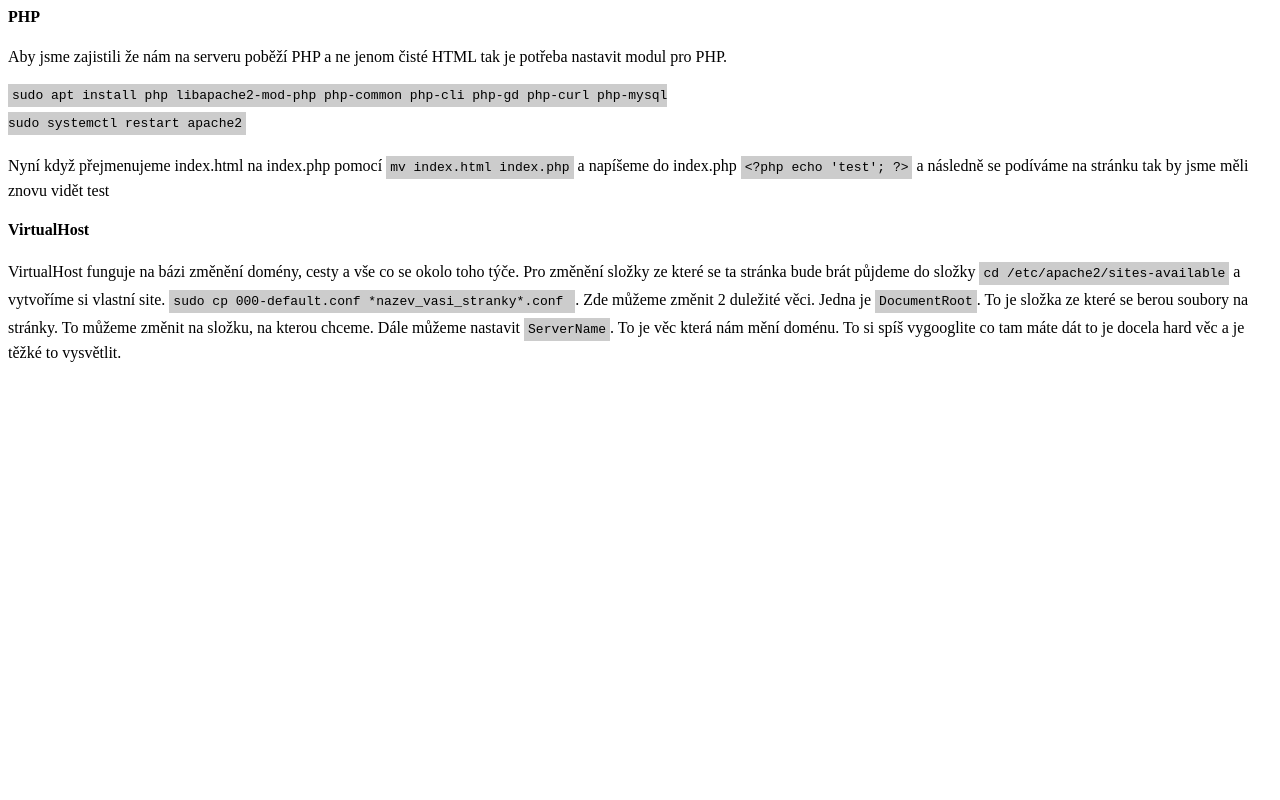
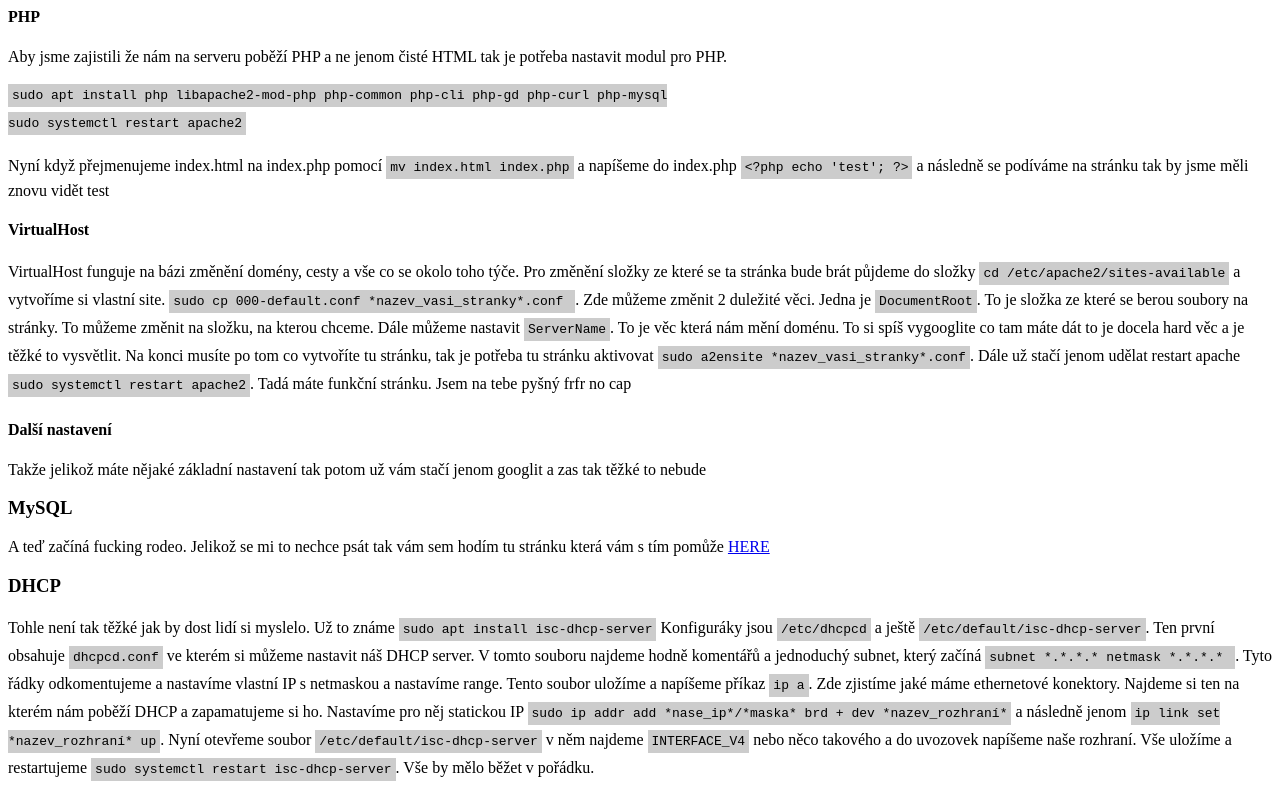
Before and after one commit to Deawinek/maturitka-formalitka, a plain HTML site: page index.html in a window 1280 px wide. Shown: the part 345-1145 px from the top of the page. Before the commit the page ends 800 px from the top, so only its background shows below. Drawn offline with Linux system fonts and the light colour scheme.

Commit message:
Add files via upload

```diff
--- a/index.html
+++ b/index.html
@@ -13,7 +13,7 @@
 		<h1>Maturitka Formalitka - PSS</h1>
 		<div>
 			<h2>Linux</h2>
-			<h3>Apache,MySQL</h3>
+			<h3>Apache</h3>
 			<p>
 				Jako první musíme nainstalovat Apache.
 			</p>
@@ -33,6 +33,23 @@
 			<p>
 				VirtualHost funguje na bázi změnění domény, cesty a vše co se okolo toho týče.
 				Pro změnění složky ze které se ta stránka bude brát půjdeme do složky <code>cd /etc/apache2/sites-available</code> a vytvoříme si vlastní site. <code>sudo cp 000-default.conf *nazev_vasi_stranky*.conf </code>. Zde můžeme změnit 2 duležité věci. Jedna je <code>DocumentRoot</code>. To je složka ze které se berou soubory na stránky. To můžeme změnit na složku, na kterou chceme. Dále můžeme nastavit <code>ServerName</code>. To je věc která nám mění doménu. To si spíš vygooglite co tam máte dát to je docela hard věc a je těžké to vysvětlit.
+
+				Na konci musíte po tom co vytvoříte tu stránku, tak je potřeba tu stránku aktivovat <code>sudo a2ensite *nazev_vasi_stranky*.conf</code>. Dále už stačí jenom udělat restart apache <code>sudo systemctl restart apache2</code>. Tadá máte funkční stránku. Jsem na tebe pyšný frfr no cap
+			</p>
+
+			<h4>Další nastavení</h4>
+			<p>
+				Takže jelikož máte nějaké základní nastavení tak potom už vám stačí jenom googlit a zas tak těžké to nebude
+			</p>
+			<h3>MySQL</h3>
+			<p>
+				A teď začíná fucking rodeo. Jelikož se mi to nechce psát tak vám sem hodím tu stránku která vám s tím pomůže
+				<a href="https://www.digitalocean.com/community/tutorials/how-to-install-mysql-on-ubuntu-20-04">HERE</a>
+			</p>
+			<h3>DHCP</h3>
+			<p>
+				Tohle není tak těžké jak by dost lidí si myslelo. Už to známe <code>sudo apt install isc-dhcp-server</code>
+				Konfiguráky jsou <code>/etc/dhcpcd</code> a ještě <code>/etc/default/isc-dhcp-server</code>. Ten první obsahuje <code>dhcpcd.conf</code> ve kterém si můžeme nastavit náš DHCP server. V tomto souboru najdeme hodně komentářů a jednoduchý subnet, který začíná <code>subnet *.*.*.* netmask *.*.*.* </code>. Tyto řádky odkomentujeme a nastavíme vlastní IP s netmaskou a nastavíme range. Tento soubor uložíme a napíšeme příkaz <code>ip a</code>. Zde zjistíme jaké máme ethernetové konektory. Najdeme si ten na kterém nám poběží DHCP a zapamatujeme si ho. Nastavíme pro něj statickou IP <code>sudo ip addr add *nase_ip*/*maska* brd + dev *nazev_rozhraní*</code> a následně jenom <code>ip link set *nazev_rozhraní* up</code>. Nyní otevřeme soubor <code>/etc/default/isc-dhcp-server</code> v něm najdeme <code>INTERFACE_V4</code> nebo něco takového a do uvozovek napíšeme naše rozhraní. Vše uložíme a restartujeme <code>sudo systemctl restart isc-dhcp-server</code>. Vše by mělo běžet v pořádku.
 			</p>
 		</div>
   	</body>
```
